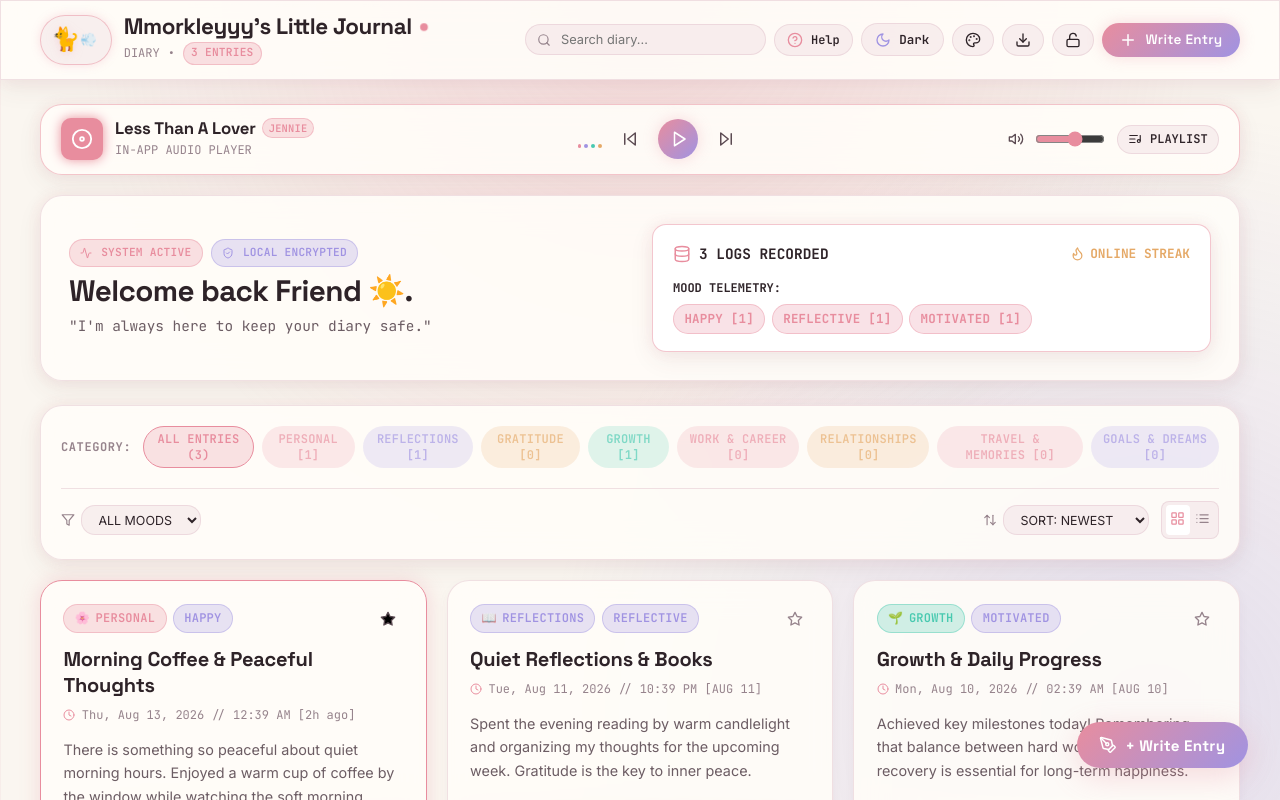
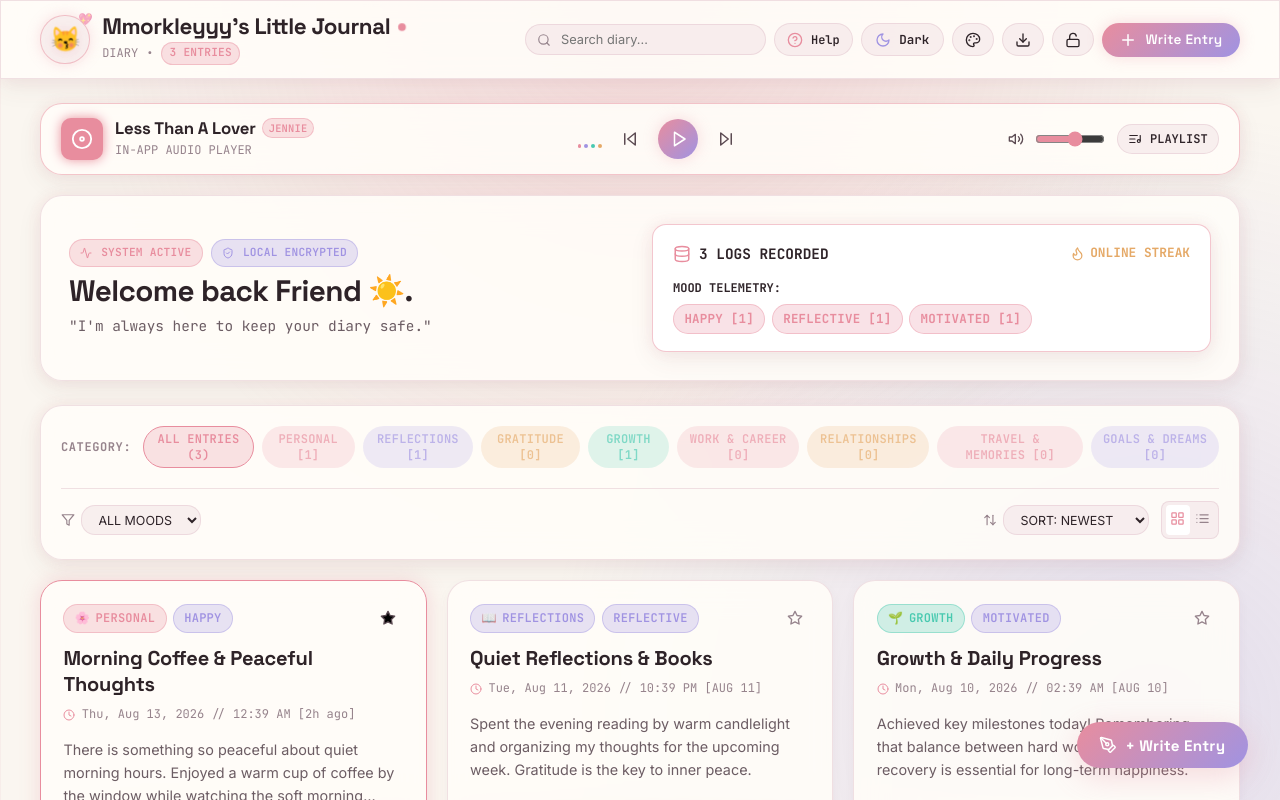
Before and after one commit to kizo-88/corporate-gift, a React (Vite) app: page / in a window 1280 px wide. Shown: the top 800 px of the page. Built offline with nearby package versions, Linux system fonts and the light colour scheme.

Commit message:
feat: replace logo icon with animated flying kiss cat sending floating hearts

```diff
--- a/src/components/Navbar.jsx
+++ b/src/components/Navbar.jsx
@@ -39,11 +39,11 @@ export default function Navbar({
           flexWrap: 'wrap',
           gap: '1rem'
         }}>
-          {/* Logo & Branding with Animated Running Cat Icon */}
+          {/* Logo & Branding with Animated Flying Kiss Cat Icon */}
           <div style={{ display: 'flex', alignItems: 'center', gap: '0.75rem' }}>
-            <div className="running-cat-container" title="Cutest diary cat running beside your journal! 🐈💨" style={{ padding: '0.35rem 0.65rem' }}>
-              <span className="running-cat-sprite" style={{ fontSize: '1.45rem' }}>🐈</span>
-              <span className="cat-dust-particles font-mono" style={{ fontSize: '0.8rem' }}>💨</span>
+            <div className="flying-kiss-cat-container" title="Cutest diary cat sending flying kisses! 😽💖">
+              <span className="kiss-cat-sprite">😽</span>
+              <span className="flying-heart-particle">💖</span>
             </div>
 
             <div>
--- a/src/index.css
+++ b/src/index.css
@@ -394,50 +394,55 @@ button, input, textarea, select {
   animation: spinDisc 4s linear infinite;
 }
 
-/* Animated Running Cat Keyframes */
-@keyframes catRunBounce {
-  0% { transform: translateY(0) scaleX(1); }
-  25% { transform: translateY(-4px) scaleX(1.05); }
-  50% { transform: translateY(0) scaleX(0.98); }
-  75% { transform: translateY(-3px) scaleX(1.03); }
-  100% { transform: translateY(0) scaleX(1); }
+/* Animated Flying Kiss Cat Keyframes */
+@keyframes catKissPulse {
+  0% { transform: scale(1) rotate(0deg); }
+  30% { transform: scale(1.15) rotate(-5deg); }
+  50% { transform: scale(1.05) rotate(3deg); }
+  70% { transform: scale(1.18) rotate(-4deg); }
+  100% { transform: scale(1) rotate(0deg); }
 }
 
-@keyframes catPawsDust {
-  0% { opacity: 0.3; transform: translateX(0) scale(0.8); }
-  50% { opacity: 0.9; transform: translateX(-6px) scale(1.2); }
-  100% { opacity: 0; transform: translateX(-12px) scale(0.6); }
+@keyframes floatKissHeart {
+  0% { opacity: 0; transform: translate(0, 4px) scale(0.6); }
+  40% { opacity: 1; transform: translate(6px, -10px) scale(1.1); }
+  80% { opacity: 0.8; transform: translate(12px, -20px) scale(0.9); }
+  100% { opacity: 0; transform: translate(18px, -28px) scale(0.4); }
 }
 
-.running-cat-container {
+.flying-kiss-cat-container {
   display: inline-flex;
   align-items: center;
-  gap: 0.25rem;
-  padding: 0.25rem 0.55rem;
+  gap: 0.2rem;
+  padding: 0.3rem 0.6rem;
   border-radius: var(--radius-full);
   background: var(--bg-cyber-subtle);
-  border: 1px solid var(--border-tech-glow);
+  border: 1.5px solid var(--border-tech-glow);
   cursor: pointer;
   user-select: none;
-  transition: transform 0.2s ease;
-  box-shadow: 0 0 10px var(--rose-glow);
+  transition: transform 0.25s cubic-bezier(0.175, 0.885, 0.32, 1.275);
+  box-shadow: 0 0 14px var(--rose-glow);
+  position: relative;
 }
 
-.running-cat-container:hover {
-  transform: scale(1.1);
+.flying-kiss-cat-container:hover {
+  transform: scale(1.15);
 }
 
-.running-cat-sprite {
-  font-size: 1.35rem;
+.kiss-cat-sprite {
+  font-size: 1.45rem;
   display: inline-block;
-  animation: catRunBounce 0.45s ease-in-out infinite;
-  filter: drop-shadow(0 2px 5px var(--rose-glow));
+  animation: catKissPulse 1.8s ease-in-out infinite;
+  filter: drop-shadow(0 2px 6px var(--rose-glow));
 }
 
-.cat-dust-particles {
-  font-size: 0.75rem;
-  color: var(--rose-accent);
-  animation: catPawsDust 0.5s ease-out infinite;
+.flying-heart-particle {
+  font-size: 0.85rem;
+  display: inline-block;
+  animation: floatKissHeart 1.8s cubic-bezier(0.25, 0.46, 0.45, 0.94) infinite;
+  position: absolute;
+  top: -4px;
+  right: -2px;
 }
 
 /* Responsive adjustments */
```
